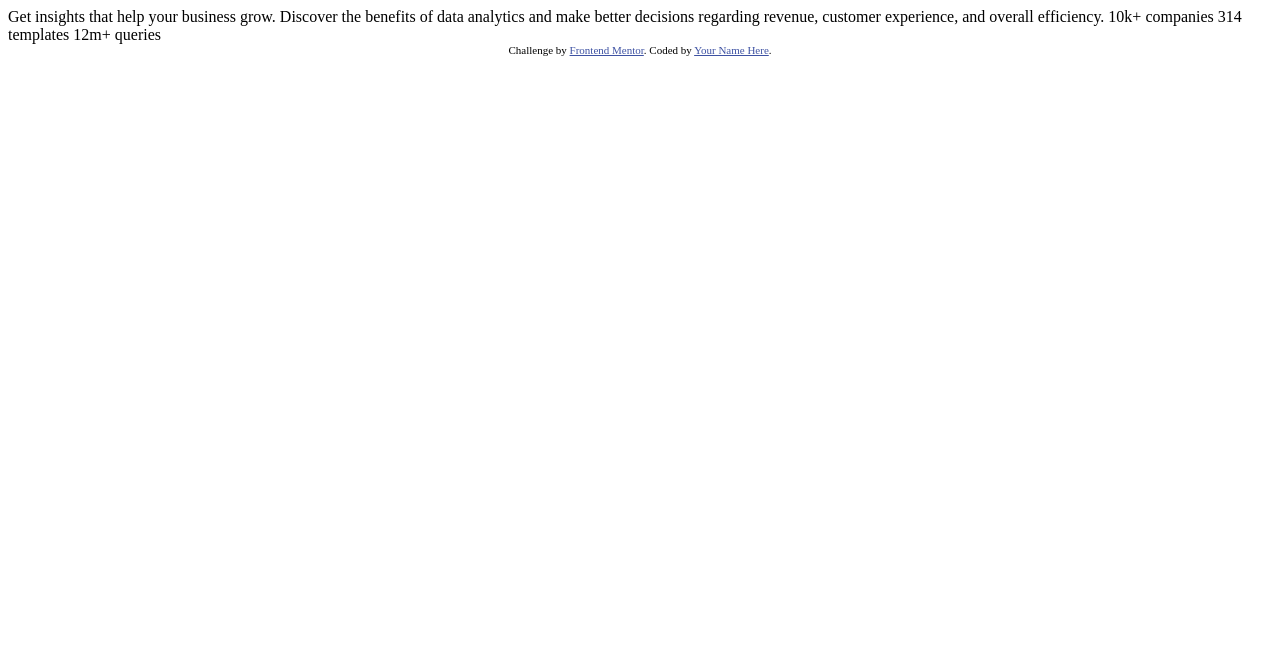
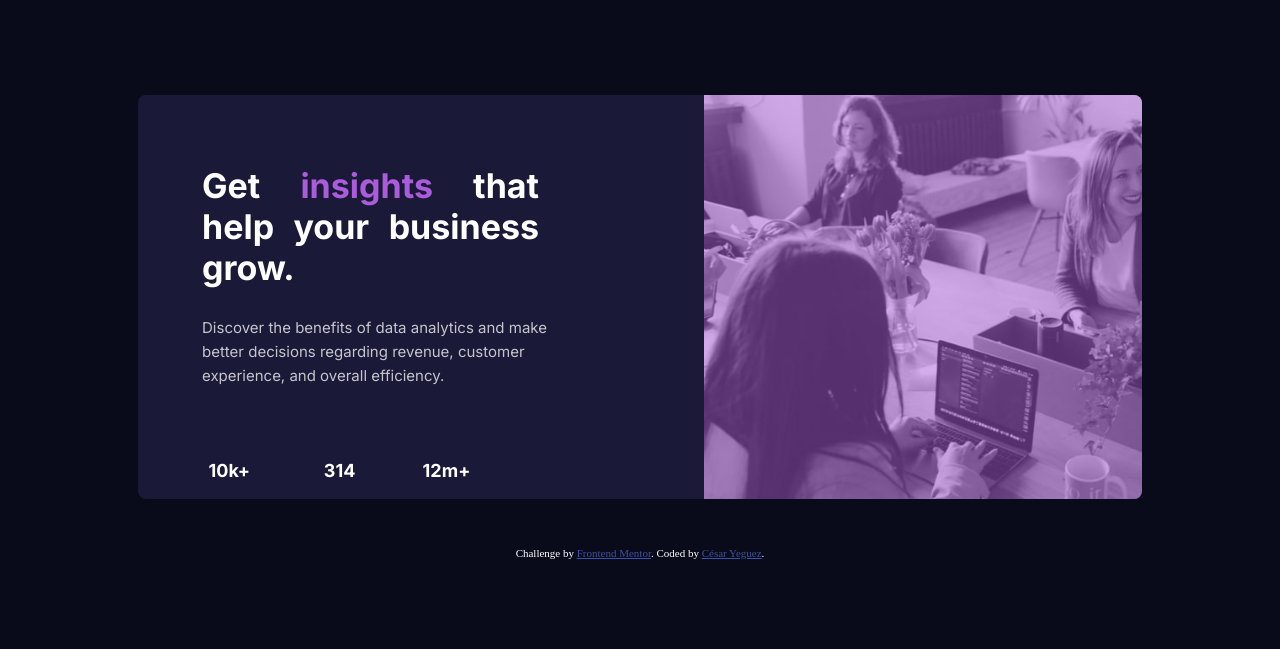
Before and after one commit to cyeguez/stats-preview-card-component-main, a plain HTML site: page index.html in a window 1280 px wide. Drawn offline with Linux system fonts and the light colour scheme.

Commit message:
Definir estilos en css

```diff
--- /dev/null
+++ b/css/style.css
@@ -0,0 +1,173 @@
+:root {
+  --Very-dark-blue: hsl(233, 47%, 7%); /*(main background)*/
+  --Dark-desaturated-blue: hsl(244, 38%, 16%); /*(card background)*/
+  --Soft-violet: hsl(277, 64%, 61%); /*(accent)*/
+
+  /* Neutral */
+  --White: hsl(0, 0%, 100%); /*(main heading, stats)*/
+  --Slightly-transparent-white: hsla(0, 0%, 100%, 0.75); /*(main paragraph)*/
+  --Slightly-transparent-white-stat: hsla(
+    0,
+    0%,
+    100%,
+    0.6
+  ); /* (stat headings) */
+}
+
+.inter-400 {
+  font-family: "Inter", serif;
+  font-optical-sizing: auto;
+  font-weight: 400;
+  font-style: normal;
+}
+
+.inter-700 {
+  font-family: "Inter", serif;
+  font-optical-sizing: auto;
+  font-weight: 700;
+  font-style: normal;
+}
+.lexend-deca-400 {
+  font-family: "Lexend Deca", serif;
+  font-optical-sizing: auto;
+  font-weight: 400;
+  font-style: normal;
+}
+
+body {
+  background-color: var(--Very-dark-blue);
+  padding: 5.4375rem 1.5rem;
+}
+
+.card-component {
+  background-color: var(--Dark-desaturated-blue);
+  border-radius: 0 0 8px 8px;
+
+  .background {
+    position: relative;
+    height: 240px;
+    width: 100%;
+    background-image: url("../images/image-header-mobile.jpg");
+    background-size: cover;
+    background-repeat: no-repeat;
+    overflow: hidden;
+
+    &:after {
+      content: "";
+      position: absolute;
+      top: 0;
+      left: 0;
+      right: 0;
+      bottom: 0;
+      background-color: var(--Soft-violet);
+      opacity: 0.5;
+      z-index: 1;
+    }
+  }
+
+  .content {
+    padding-inline: 2.1875rem;
+    border-radius: 0 0 8px 8px;
+    overflow: hidden;
+
+    .title {
+      margin-top: 2.75rem;
+      text-align: center;
+      color: var(--White);
+
+      .accent {
+        color: var(--Soft-violet);
+      }
+    }
+
+    .text {
+      width: 257px;
+      text-align: center;
+      color: var(--Slightly-transparent-white);
+      font-size: 0.9375rem;
+      line-height: 1.5rem;
+    }
+
+    .benefits {
+      display: flex;
+      flex-direction: column;
+      align-items: center;
+      justify-content: center;
+      color: var(--Slightly-transparent-white-stat);
+      margin-top: 1.375rem;
+
+      .benefits-item {
+        color: var(--White);
+        font-size: 18px;
+        display: flex;
+        flex-direction: column;
+        gap: 1rem;
+        margin-bottom: 2.3125rem;
+        text-align: center;
+      }
+
+      .benefits-item span {
+        font-size: 9px;
+        color: var(--Slightly-transparent-white-stat);
+        text-transform: uppercase;
+      }
+    }
+  }
+}
+
+.attribution {
+  font-size: 11px;
+  text-align: center;
+  color: var(--White);
+  margin-top: 3rem;
+}
+.attribution a {
+  color: hsl(228, 45%, 44%);
+}
+
+/* Mode Desktop */
+
+body {
+  display: grid;
+  place-content: center;
+}
+
+.card-component {
+  display: flex;
+  justify-content: center;
+  width: 1004px;
+  height: 404px;
+  border-radius: 8px;
+  overflow: hidden;
+
+  .content {
+    order: 1;
+    width: 50%;
+    padding-inline: 4rem;
+
+    .title {
+      text-align: justify;
+      font-size: 2.125rem;
+      margin-top: 4.375rem;
+      width: 337px;
+    }
+
+    .text{
+        width: 350px;
+        text-align: start;
+    }
+
+    .benefits{
+        margin-top: 4.5rem;
+        flex-direction: row;
+        gap: 3.5rem;
+        justify-content: flex-start;
+    }
+  }
+
+  .background {
+    width: 50%;
+    height: 100%;
+    order: 2;
+  }
+}
--- a/index.html
+++ b/index.html
@@ -1,33 +1,59 @@
 <!DOCTYPE html>
 <html lang="en">
-<head>
-  <meta charset="UTF-8">
-  <meta name="viewport" content="width=device-width, initial-scale=1.0"> <!-- displays site properly based on user's device -->
+  <head>
+    <meta charset="UTF-8" />
+    <meta name="viewport" content="width=device-width, initial-scale=1.0" />
+    <!-- displays site properly based on user's device -->
 
-  <link rel="icon" type="image/png" sizes="32x32" href="./images/favicon-32x32.png">
+    <link rel="preconnect" href="https://fonts.googleapis.com" />
+    <link rel="preconnect" href="https://fonts.gstatic.com" crossorigin />
+    <link
+      href="https://fonts.googleapis.com/css2?family=Inter:ital,opsz,wght@0,14..32,100..900;1,14..32,100..900&display=swap"
+      rel="stylesheet"
+    />
+    <link
+      href="https://fonts.googleapis.com/css2?family=Lexend+Deca:wght@100..900&display=swap"
+      rel="stylesheet"
+    />
+    <link
+      rel="icon"
+      type="image/png"
+      sizes="32x32"
+      href="./images/favicon-32x32.png"
+    />
+    <link rel="stylesheet" href="./css/style.css" />
 
-  <title>Frontend Mentor | Stats preview card component</title>
+    <title>Frontend Mentor | Stats preview card component</title>
 
-  <!-- Feel free to remove these styles or customise in your own stylesheet 👍 -->
-  <style>
-    .attribution { font-size: 11px; text-align: center; }
-    .attribution a { color: hsl(228, 45%, 44%); }
-  </style>
-</head>
-<body>
+    <!-- Feel free to remove these styles or customise in your own stylesheet 👍 -->
 
-  Get insights that help your business grow.
+  </head>
+  <body>
+    <main class="card-component">
+      <section class="background"></section>
+      <section class="content">
+        <h1 class="title inter-700">
+          Get <span class="accent">insights</span> that help your business grow.
+        </h1>
 
-  Discover the benefits of data analytics and make better decisions regarding revenue, customer
-  experience, and overall efficiency.
+        <p class="text inter-400">
+          Discover the benefits of data analytics and make better decisions
+          regarding revenue, customer experience, and overall efficiency.
+        </p>
 
-  10k+ companies
-  314 templates
-  12m+ queries
+        <section class="benefits inter-700">
+          <div class="benefits-item">10k+ <span>companies</span></div>
+          <div class="benefits-item">314 <span>templates</span></div>
+          <div class="benefits-item">12m+ <span>queries</span></div>
+        </section>
+      </section>
+    </main>
 
-  <div class="attribution">
-    Challenge by <a href="https://www.frontendmentor.io?ref=challenge" target="_blank">Frontend Mentor</a>.
-    Coded by <a href="#">Your Name Here</a>.
-  </div>
-</body>
+    <footer class="attribution">
+      Challenge by
+      <a href="https://www.frontendmentor.io?ref=challenge" target="_blank"
+        >Frontend Mentor</a
+      >. Coded by <a href="#">César Yeguez</a>.
+    </footer>
+  </body>
 </html>
```
